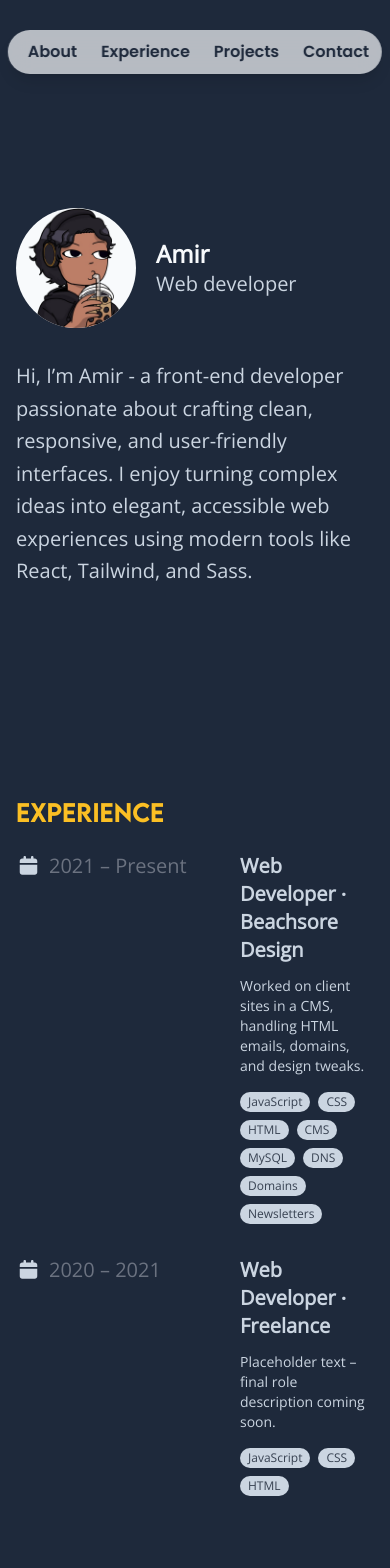
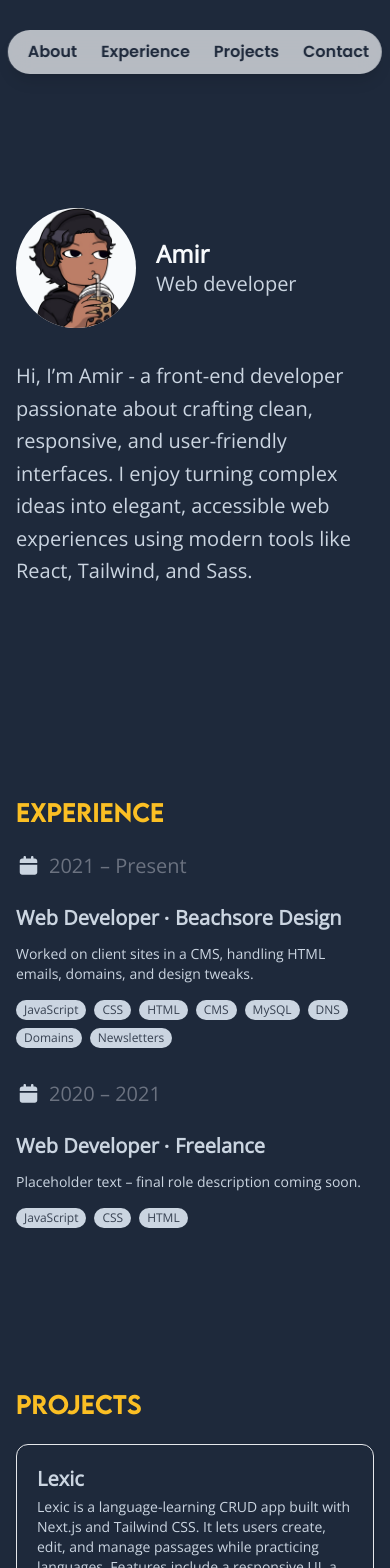
Before and after one commit to createdbyamir/portfolio, a React (Vite) app: page / in a window 390 px wide. Shown: the top 1568 px of the page. Built offline with nearby package versions, Linux system fonts and the light colour scheme.

Commit message:
Refactor layout styles to improve responsiveness across viewports

```diff
--- a/src/components/ExperienceItem.jsx
+++ b/src/components/ExperienceItem.jsx
@@ -2,8 +2,8 @@ import { FontAwesomeIcon } from "@fortawesome/react-fontawesome";
 
 function ExperienceItem({ date, title, description, tech, icon }) {
   return (
-    <div className="flex gap-6 items-start">
-      <div className="flex items-center text-gray-500 w-[200px] flex-shrink-0">
+    <div className="flex flex-col sm:flex-row gap-6 items-start">
+      <div className="flex items-center text-gray-500 w-full sm:w-[200px] flex-shrink-0">
         {icon && (
           <FontAwesomeIcon
             icon={icon}
```
